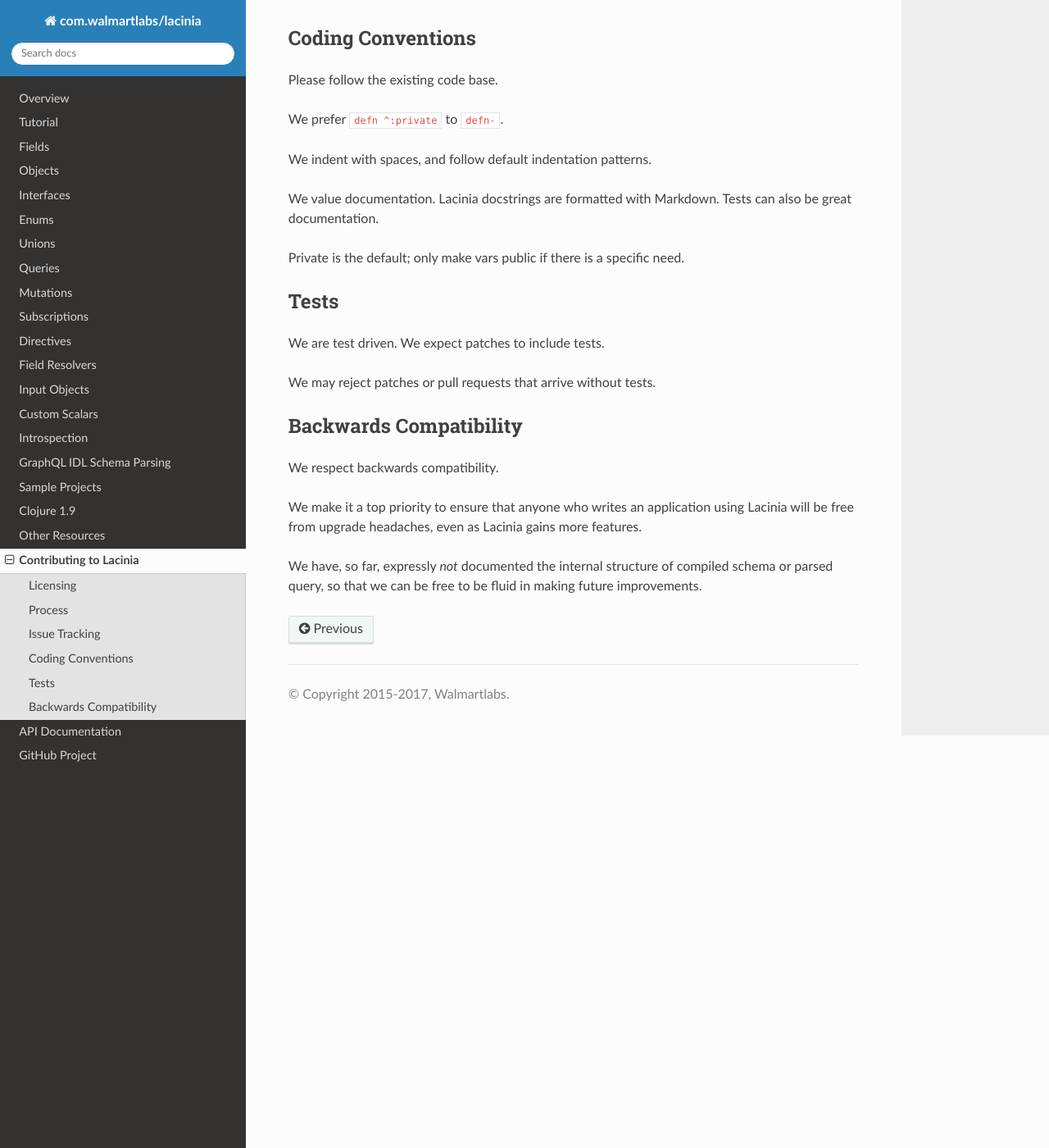
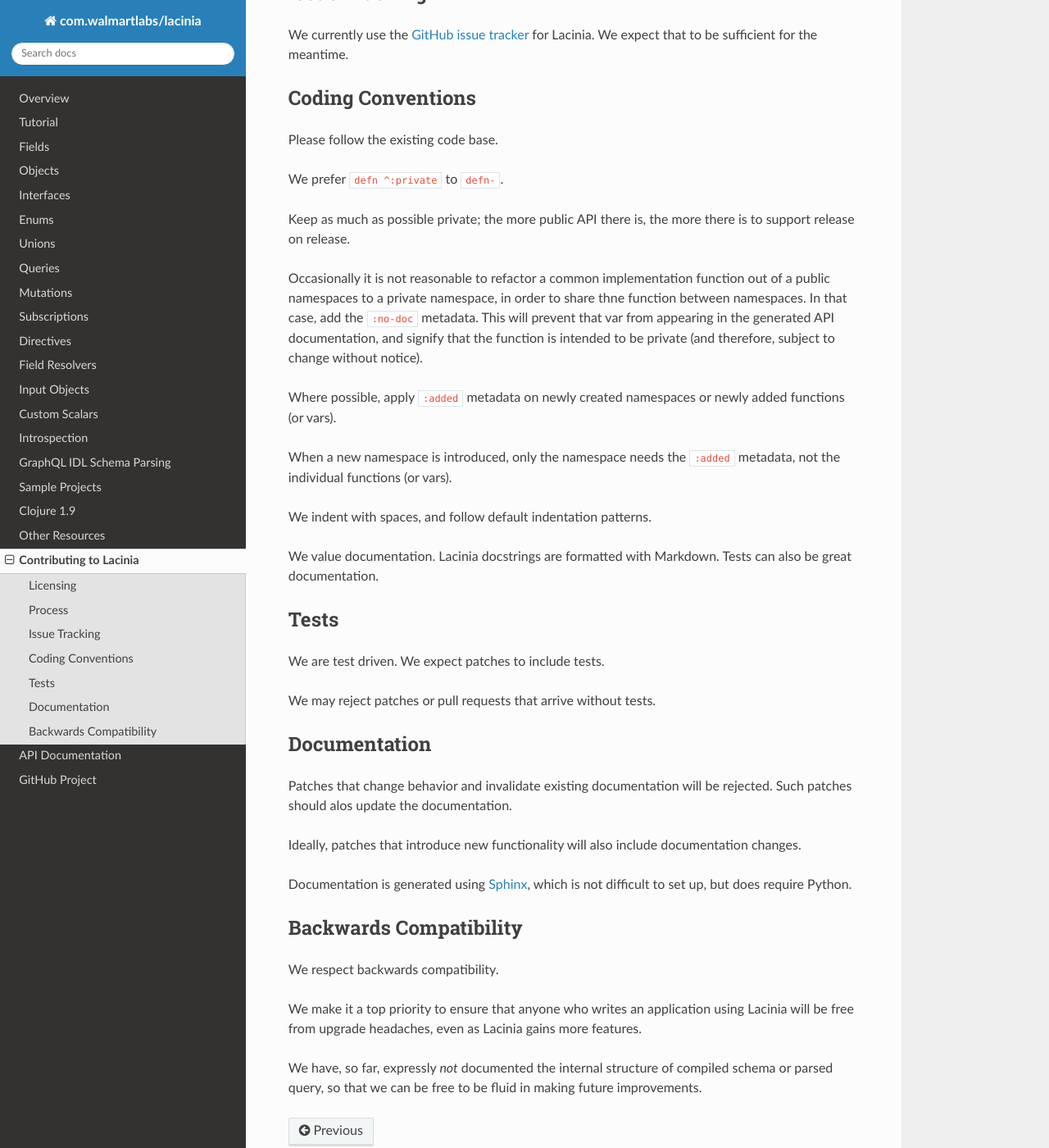
Before and after one commit to walmartlabs/lacinia, a Sphinx documentation site: the page built from docs/contributing.rst, in a window 1280 px wide and 1400 px high, scrolled down 826 px. Shown: the whole window at 82% size. Built offline with Sphinx 7.4.7 and the Read the Docs theme 2.0.0, drawn with Linux system fonts in a browser that asks for light colours; some of the changed text lies outside the part shown.

Commit message:
Add some notes about contributing

```diff
--- a/docs/contributing.rst
+++ b/docs/contributing.rst
@@ -21,6 +21,9 @@ After at least two core committers provide the traditional feedback LGTM (looks
 
 It is the submitter's responsibility to keep a PR up to date when it has conflicts with master.
 
+Please do not change the version number in :file:`project.clj`; the core committes will handle version number changes.
+Generally, we advance the version number immediately after a release.
+
 Please close PRs that are not ready to merge, or need other refinements, and re-open when ready.
 
 As Lacinia's community grows, we'll extend this process as needed ... but we want to keep it light.
@@ -39,13 +42,28 @@ Please follow the existing code base.
 
 We prefer ``defn ^:private`` to ``defn-``.
 
+Keep as much as possible private; the more public API there is, the more there is
+to support release on release.
+
+Occasionally it is not reasonable to refactor a common implementation function
+out of a public namespaces to a private namespace, in order to share
+thne function between namespaces.
+In that case, add the ``:no-doc`` metadata.
+This will prevent that var from appearing in the generated API documentation,
+and signify that the function is intended to be private (and therefore,
+subject to change without notice).
+
+Where possible, apply ``:added`` metadata on newly created namespaces or newly added
+functions (or vars).
+
+When a new namespace is introduced, only the namespace needs the ``:added`` metadata,
+not the individual functions (or vars).
+
 We indent with spaces, and follow default indentation patterns.
 
 We value documentation.
 Lacinia docstrings are formatted with Markdown.
 Tests can also be great documentation.
-
-Private is the default; only make vars public if there is a specific need.
 
 Tests
 -----
@@ -54,6 +72,17 @@ We are test driven.
 We expect patches to include tests.
 
 We may reject patches or pull requests that arrive without tests.
+
+Documentation
+-------------
+
+Patches that change behavior and invalidate existing documentation will be rejected.
+Such patches should alos update the documentation.
+
+Ideally, patches that introduce new functionality will also include documentation changes.
+
+Documentation is generated using `Sphinx <http://www.sphinx-doc.org/en/stable/contents.html>`_,
+which is not difficult to set up, but does require Python.
 
 Backwards Compatibility
 -----------------------
```
